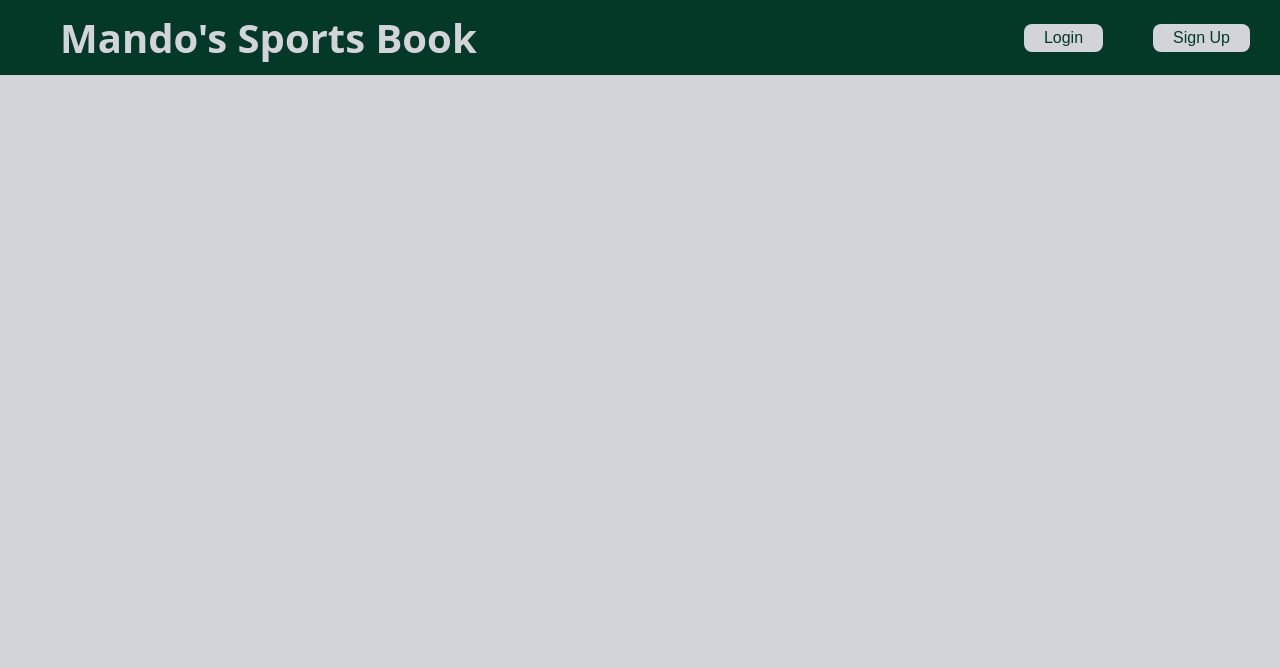
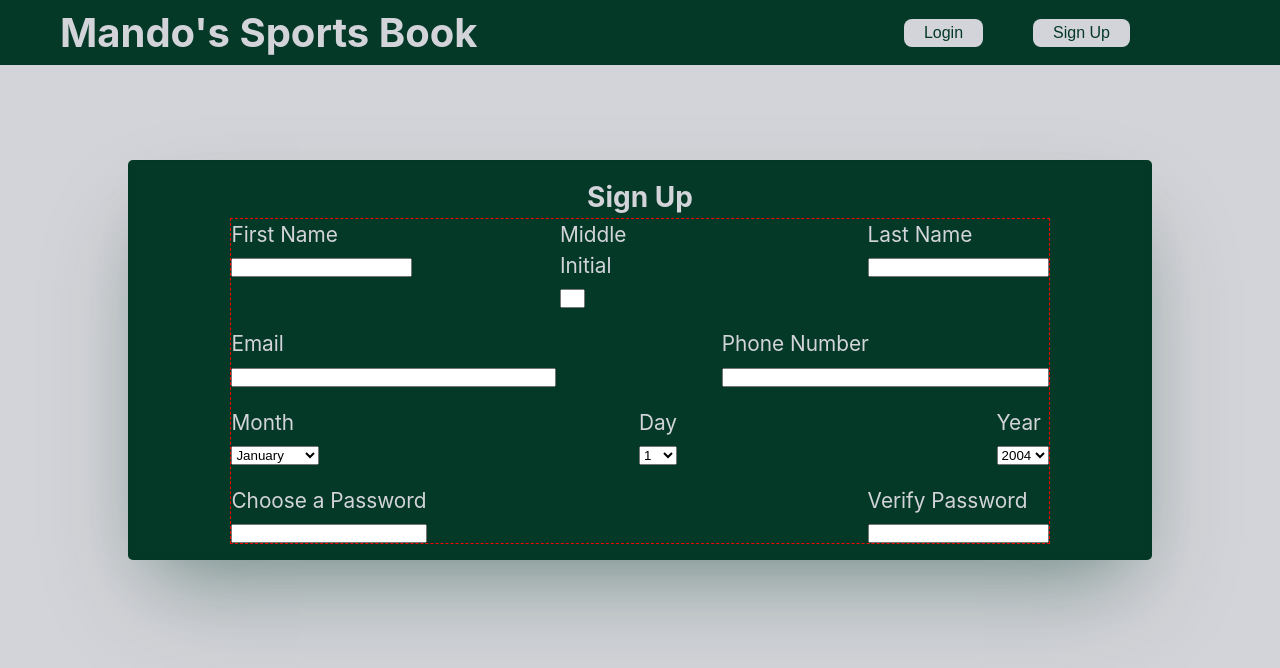
Before and after one commit to mandoromero/MandosSportsBook, a React (Vite) app in the folder client/: page / in a window 1280 px wide. Shown: the top 668 px of the page. Built offline with nearby package versions, Linux system fonts and the light colour scheme.

Commit message:
finish up log in, forgot password and sign up

```diff
--- a/client/src/App.css
+++ b/client/src/App.css
@@ -1,4 +1,6 @@
-#root {
-  width: 100vw;
-  text-align: center;
+.App {
+  width: 100%;
+  min-height: 100vh;
+  display: flex;
+  flex-direction: column;
 }
--- /dev/null
+++ b/client/src/components/Login/Login.css
@@ -0,0 +1,44 @@
+#login-container {
+    display: flex;
+    flex-direction: column;
+
+    width: 40vw;
+    height: 50vh;
+    margin: 160px auto;
+    background-color: #043927;
+    justify-content: center;
+    align-items: center;
+    border: none;
+    border-radius: 5px;
+    box-shadow: rgba(4, 57, 39, 0.25) 0px 50px 100px -20px, rgba(4, 57, 39, 0.3) 0px 30px 60px -30px, rgba(4, 57, 39, 0.35) 0px -2px 6px 0px inset;
+}
+
+.login-title {
+    color: #d3d4d9;
+    margin-bottom: 20px;
+    font-size: 28px;
+}
+
+.login {
+    display: flex;
+    flex-direction: column;
+    width: 75%;
+    margin: 0 auto;
+}
+
+.login label {
+    color: #d3d4d9;
+    font-size: 1.3rem;
+    margin-top: 20px;
+}
+
+.login input {
+    font-size: 1.3rem;
+}
+
+.forgot-password {
+    color: #d3d4d9;
+    font-size: 0.8rem;
+    display: flex;
+    margin-top: 10px;
+}
--- /dev/null
+++ b/client/src/components/Login/Login.jsx
@@ -0,0 +1,18 @@
+import "../Login/Login.css";
+
+export default function Login() {
+    return(
+        <div id="login-container">
+            <h2 className="login-title">Login</h2>
+            <div className="login">
+                <label for="email-login">Email</label>
+                <input id="email-login" type="email" />
+            </div>
+            <div className="login">
+                <label for="password-login">Password</label>
+                <input id="password-login" type="text" />
+            </div>
+            <p className="forgot-password">Forgot Password</p>
+        </div>
+    )
+}
--- /dev/null
+++ b/client/src/components/ResetPassword/ResetPassword.css
@@ -0,0 +1,45 @@
+#reset-password-container {
+    display: flex;
+    flex-direction: column;
+    width: 40vw;
+    height: 50vh;
+    margin: 160px auto;
+    background-color: #043927;
+    justify-content: center;
+    align-items: center;
+    border: none;
+    border-radius: 5px;
+    box-shadow: rgba(4, 57, 39, 0.25) 0px 50px 100px -20px, rgba(4, 57, 39, 0.3) 0px 30px 60px -30px, rgba(4, 57, 39, 0.35) 0px -2px 6px 0px inset;
+}
+#reset-password-title {
+    color: #d3d4d9;
+    margin-bottom: 20px;
+    font-size: 28px;
+}
+
+.reset-password {
+    display: flex;
+    flex-direction: column;
+    width: 75%;
+    margin: 0 auto;
+}
+
+.reset-password label {
+    color: #d3d4d9;
+    font-size: 1.3rem;
+    margin-bottom: 20px;
+}
+
+.reset-passwork input {
+     font-size: 1.3rem;
+}
+
+#reset-password-btn {
+    font-size: 1rem;
+    padding: 5px 20px;
+    background-color: #d3d4d9;
+    color: #043927;
+    border: none;
+    border-radius: 8px;
+    margin-top: 20px;
+}
--- /dev/null
+++ b/client/src/components/ResetPassword/ResetPassword.jsx
@@ -0,0 +1,14 @@
+import "./ResetPassword.css";
+
+export default function ResetPassword() {
+    return(
+        <div id="reset-password-container">
+            <h2 id="reset-password-title">Reset Password</h2>
+            <div className="reset-password">
+                <label for="enter-email">Enter Email</label>
+                <input id="enter-email" type="email" />
+            </div>
+            <button id="reset-password-btn" type="submit">Submit</button>
+        </div>
+    )
+}
--- /dev/null
+++ b/client/src/components/SignUp/SignUp.css
@@ -0,0 +1,102 @@
+#sign-up-container {
+    display: flex;
+    flex-direction: column;
+    font-size: 1.3rem;
+    width: 80vw;
+    height: 50vh;
+    margin: 160px auto;
+    background-color: #043927;
+    color: #d3d4d9;
+    justify-content: center;
+    align-items: center;
+    border: none;
+    border-radius: 5px;
+    box-shadow: rgba(4, 57, 39, 0.25) 0px 50px 100px -20px, rgba(4, 57, 39, 0.3) 0px 30px 60px -30px, rgba(4, 57, 39, 0.35) 0px -2px 6px 0px inset;
+}
+
+#sign-up-title {
+    font-size: 28px;
+}
+
+#sign-up {
+    display: flex;
+    flex-direction: column;
+    width: 80%;
+    border: 1px red dashed;
+}
+
+#name-container {
+    display: flex;
+    justify-content: space-between;
+}
+
+#name-container label {
+    margin-bottom: 8px;
+}
+
+.signup-container {
+    display: flex;
+    flex-direction: column;
+}
+
+.middle {
+
+  width: 160px;
+
+}
+
+.middle label {
+    width: 95px;
+}
+
+.middle input {
+    width: 25px;
+}
+
+#contact-info-container {
+    display: flex;
+    justify-content: space-between;
+    margin-top: 20px;
+}
+
+#contact-info-container label {
+    margin-bottom: 8px;
+}
+
+.contact {
+    width: 40%;
+}
+
+.email-contact input{
+    width: 325px;
+}
+
+#date-of-birth-container {
+    display: flex;
+    justify-content: space-between;
+    margin-top: 20px;
+}
+
+.dob {
+    display: flex;
+    flex-direction: column;
+}
+
+.dob label {
+    margin-bottom: 8px;
+}
+
+#password-container {
+    display: flex;
+    margin-top: 20px;
+    justify-content: space-between;
+}
+
+.password {
+    display: flex;
+    flex-direction: column;
+}
+
+.password label {
+    margin-bottom: 8px;
+}
--- /dev/null
+++ b/client/src/components/SignUp/SignUp.jsx
@@ -0,0 +1,100 @@
+import "../SignUp/SignUp.css";
+
+export default function SignUp() {
+    return (
+        <div id="sign-up-container">
+            <h2 id="sign-up-title">Sign Up</h2>
+
+            <div id="sign-up">
+
+
+                <div id="name-container">
+                    <div className="signup-container">
+                        <label htmlFor="first-name">First Name</label>
+                        <input id="first-name" type="text" />
+                    </div>
+
+                    <div className="signup-container middle">
+                        <label htmlFor="middle-initial">Middle Initial</label>
+                        <input id="middle-initial" type="text" />
+                    </div>
+
+                    <div className="signup-container">
+                        <label htmlFor="last-name">Last Name</label>
+                        <input id="last-name" type="text" />
+                    </div>
+                </div>
+
+                {/* CONTACT SECTION */}
+                <div id="contact-info-container">
+                    <div className="signup-container email-contact contact">
+                        <label htmlFor="contact-email">Email</label>
+                        <input id="contact-email" type="email" />
+                    </div>
+                    <div className="signup-container contact">
+                        <label htmlFor="phone-number">Phone Number</label>
+                        <input id="phone-number" type="tel" />
+                    </div>
+                </div>
+
+                {/* DOB SECTION */}
+                <div id="date-of-birth-container">
+                    <div className="dob">
+                        <label htmlFor="month">Month</label>
+                        <select id="month">
+                            <option value="01">January</option>
+                            <option value="02">February</option>
+                            <option value="03">March</option>
+                            <option value="04">April</option>
+                            <option value="05">May</option>
+                            <option value="06">June</option>
+                            <option value="07">July</option>
+                            <option value="08">August</option>
+                            <option value="09">September</option>
+                            <option value="10">October</option>
+                            <option value="11">November</option>
+                            <option value="12">December</option>
+                        </select>
+                    </div>
+
+                    <div className="dob">
+                        <label htmlFor="day">Day</label>
+                        <select id="day">
+                            {[...Array(31)].map((_, i) => (
+                                <option key={i + 1} value={String(i + 1).padStart(2, "0")}>
+                                    {i + 1}
+                                </option>
+                            ))}
+                        </select>
+                    </div>
+
+                    <div className="dob">
+                        <label htmlFor="year">Year</label>
+                        <select id="year">
+                            {Array.from({ length: 2004 - 1945 + 1 }, (_, i) => 2004 - i).map(
+                                (year) => (
+                                    <option key={year} value={year}>
+                                        {year}
+                                    </option>
+                                )
+                            )}
+                        </select>
+                    </div>
+                </div>
+
+                {/* PASSWORD SECTION */}
+                <div id="password-container">
+                    <div className="password">
+                        <label htmlFor="enter-password">Choose a Password</label>
+                        <input id="enter-password" type="password" />
+                    </div>
+
+                    <div className="password">
+                        <label htmlFor="verify-password">Verify Password</label>
+                        <input id="verify-password" type="password" />
+                    </div>
+                </div>
+            </div>
+        </div>
+    );
+}
--- a/client/src/index.css
+++ b/client/src/index.css
@@ -1,16 +1,27 @@
-:root {
-  font-family: system-ui, Avenir, Helvetica, Arial, sans-serif;
-  line-height: 1.5;
-  font-weight: 400;
+/* Reset */
+* {
+  margin: 0;
+  padding: 0;
+  box-sizing: border-box;
 }
 
+/* Global body settings */
+body {
+  font-family: "Inter", Arial, sans-serif;
+  background-color: #d3d4d9;
+  line-height: 1.5;
+  -webkit-font-smoothing: antialiased;
+}
 
+/* Make root stretch full height */
+#root {
+  min-height: 100vh;
+  display: flex;
+  flex-direction: column;
+}
 
-body {
-  margin: 0;
-  display: flex;
-  place-items: center;
-  min-width: 320px;
-  min-height: 100vh;
-  background-color: #d3d4d9;
+/* Global anchor and button defaults */
+a {
+  text-decoration: none;
+  color: inherit;
 }
--- a/client/src/pages/Home.jsx
+++ b/client/src/pages/Home.jsx
@@ -1,10 +1,15 @@
 import React from "react";
 import Navbar from "../components/Navbar/Navbar.jsx"
-
+// import Login from "../components/Login/Login.jsx";
+// import ResetPassword from "../components/ResetPassword/ResetPassword.jsx";
+import SignUp from "../components/SignUp/SignUp.jsx";
 export default function Home() {
   return (
     <div>
       <Navbar />
+      {/* <ResetPassword /> */}
+      {/* <Login /> */}
+      <SignUp />
     </div>
   );
 }
```
Also changed, not shown: 1 other file (tests, documents, lock files or other folders).
